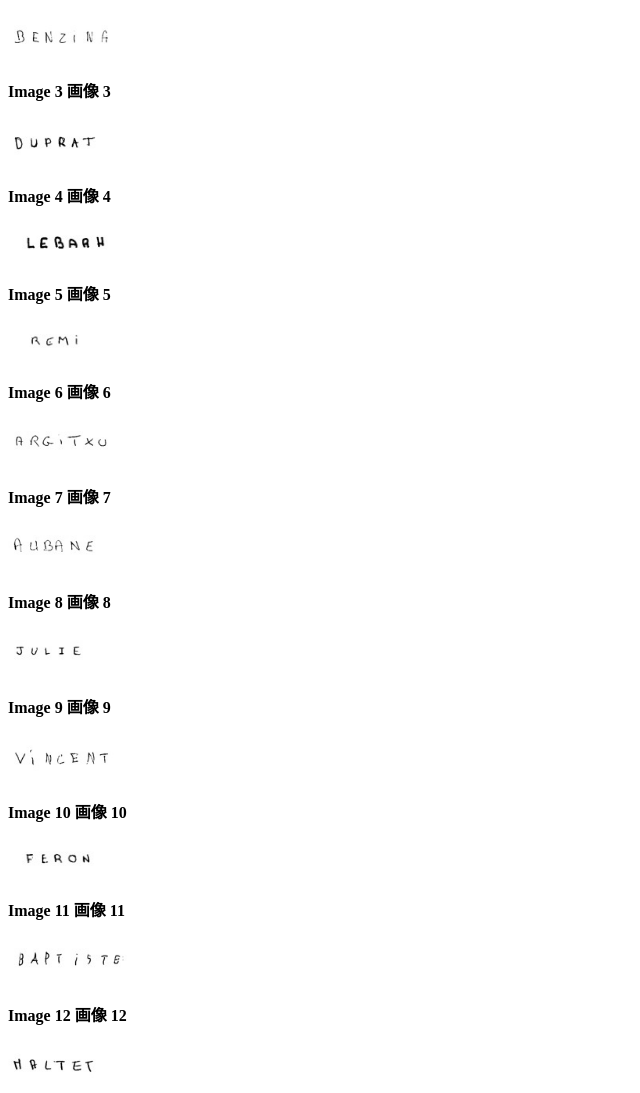
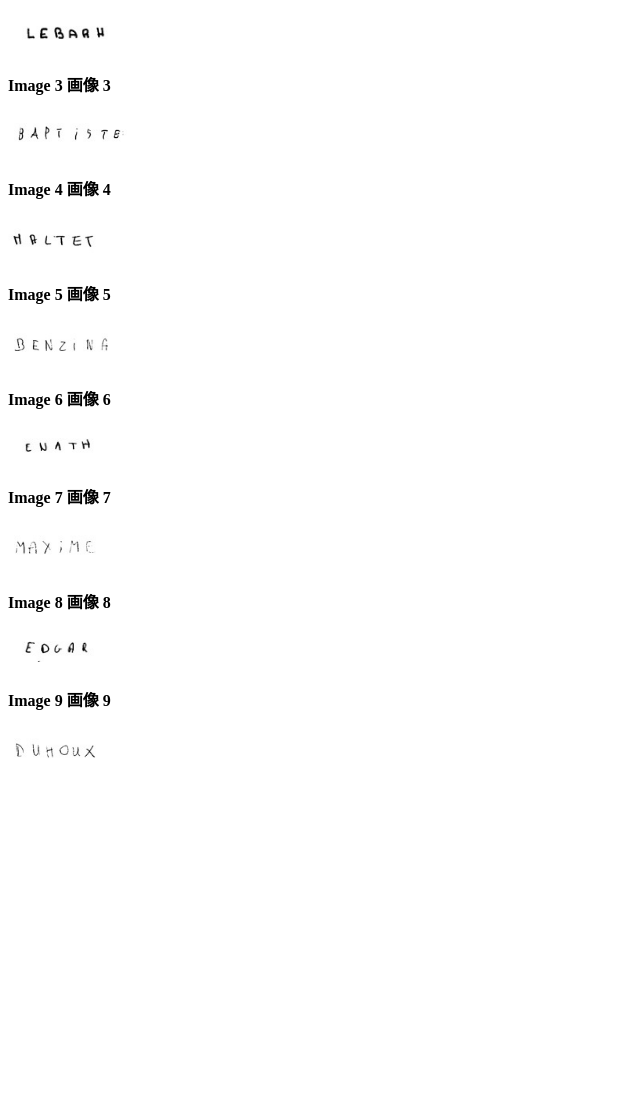
Before and after one commit to YUNYIXIAO-sudo/task, a plain HTML site: page index.html in a window 1280 px wide. Shown: the part 146-1239 px from the top of the page, without its empty margins (0-640 px from the left). After the commit the page ends 925 px from the top, so only its background shows below. Drawn offline with Linux system fonts and the light colour scheme.

Commit message:
change images

```diff
--- a/index.html
+++ b/index.html
@@ -8,26 +8,20 @@
     <h4>Image 1 画像 1</h4>
     <img src="characterTaskImage/TRAIN_00036.jpg" name="1" width="20%" />
     <h4>Image 2 画像 2</h4>
-    <img src="characterTaskImage/TRAIN_00049.jpg" name="2" width="20%" />
+    <img src="characterTaskImage/TRAIN_00062.jpg" name="2" width="20%" />
     <h4>Image 3 画像 3</h4>
-    <img src="characterTaskImage/TRAIN_00061.jpg" name="3" width="20%" />
+    <img src="characterTaskImage/TRAIN_00132.jpg" name="3" width="20%" />
     <h4>Image 4 画像 4</h4>
-    <img src="characterTaskImage/TRAIN_00062.jpg" name="4" width="20%" />
+    <img src="characterTaskImage/TRAIN_00147.jpg" name="4" width="20%" />
     <h4>Image 5 画像 5</h4>
-    <img src="characterTaskImage/TRAIN_00063.jpg" name="5" width="20%" />
+    <img src="characterTaskImage/TRAIN_00049.jpg" name="5" width="20%" />
     <h4>Image 6 画像 6</h4>
-    <img src="characterTaskImage/TRAIN_00065.jpg" name="6" width="20%" />
+    <img src="characterTaskImage/TRAIN_00179.jpg" name="6" width="20%" />
     <h4>Image 7 画像 7</h4>
-    <img src="characterTaskImage/TRAIN_00075.jpg" name="7" width="20%" />
+    <img src="characterTaskImage/TRAIN_00210.jpg" name="7" width="20%" />
     <h4>Image 8 画像 8</h4>
-    <img src="characterTaskImage/TRAIN_00086.jpg" name="8" width="20%" />
+    <img src="characterTaskImage/TRAIN_00246.jpg" name="8" width="20%" />
     <h4>Image 9 画像 9</h4>
-    <img src="characterTaskImage/TRAIN_00106.jpg" name="9" width="20%" />
-    <h4>Image 10 画像 10</h4>
-    <img src="characterTaskImage/TRAIN_00119.jpg" name="10" width="20%" />
-    <h4>Image 11 画像 11</h4>
-    <img src="characterTaskImage/TRAIN_00132.jpg" name="11" width="20%" />
-    <h4>Image 12 画像 12</h4>
-    <img src="characterTaskImage/TRAIN_00147.jpg" name="12" width="20%" />
+    <img src="characterTaskImage/TRAIN_00248.jpg" name="9" width="20%" />
 </body>
 </html>
```
Also changed, not shown: characterTaskImage/TRAIN_00179.jpg (added), characterTaskImage/TRAIN_00187.jpg (added), characterTaskImage/TRAIN_00210.jpg (added), characterTaskImage/TRAIN_00230.jpg (added), characterTaskImage/TRAIN_00246.jpg (added), characterTaskImage/TRAIN_00248.jpg (added), 1 other file.
